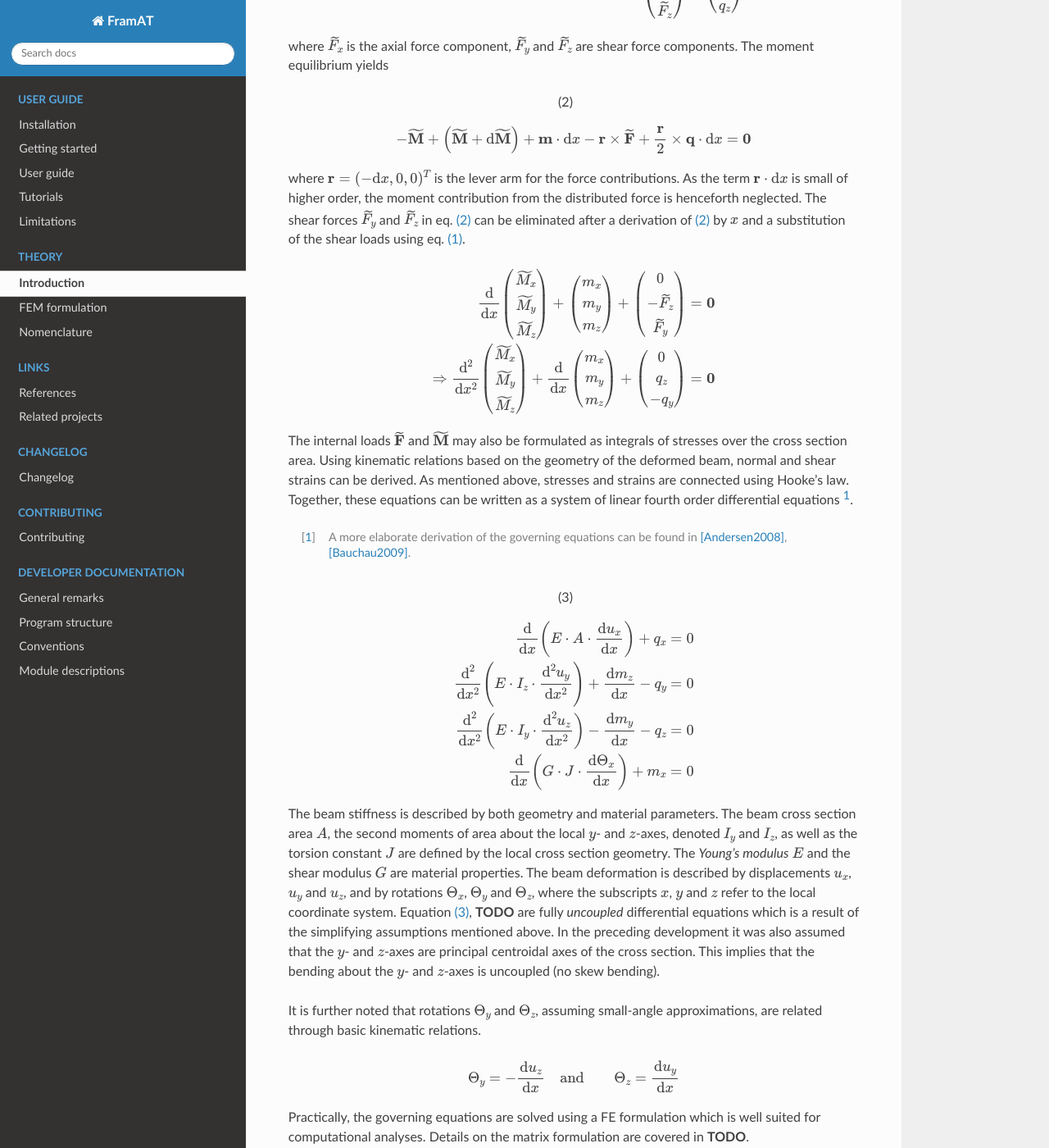
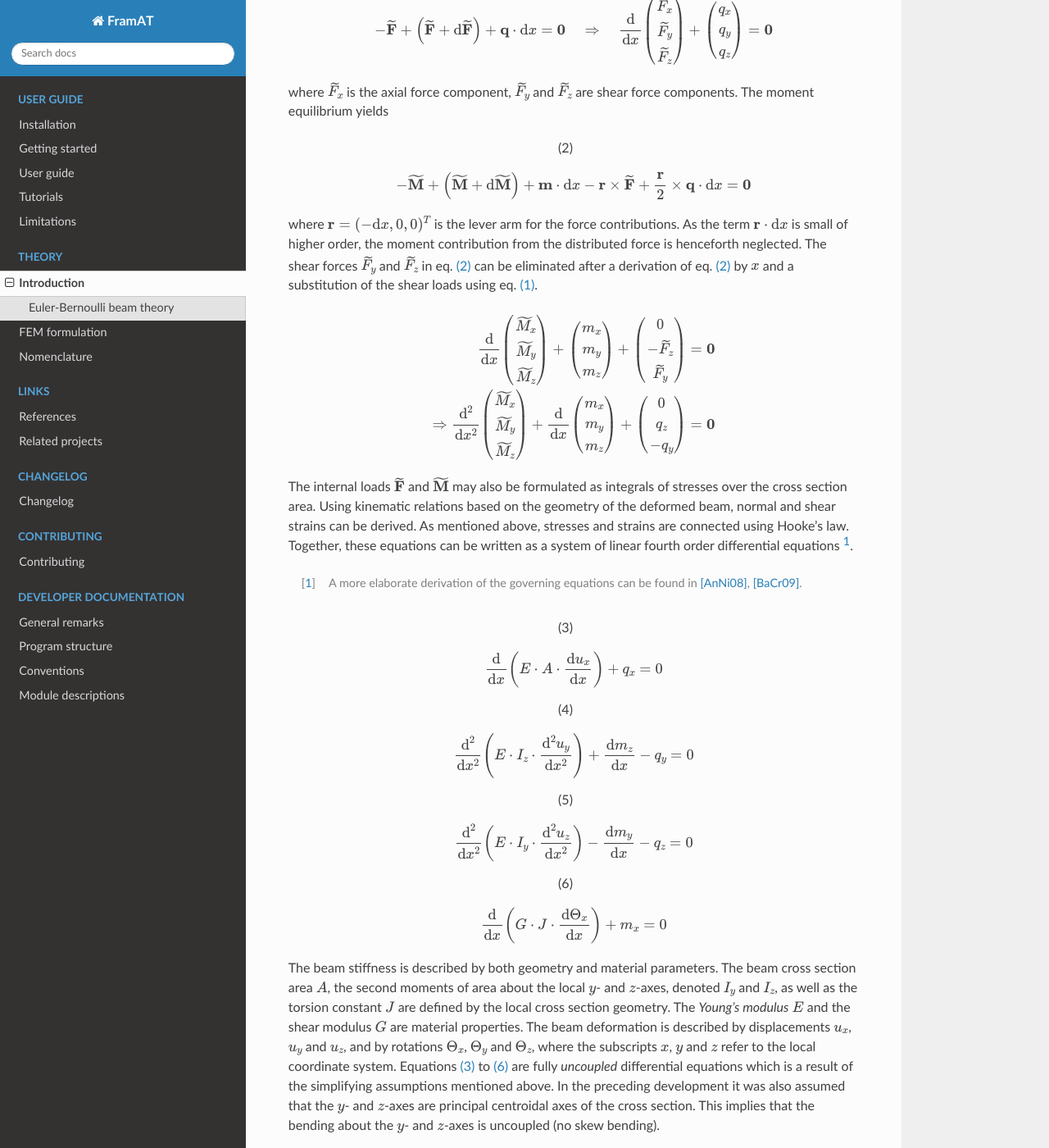
Before and after one commit to airinnova/framat, a Sphinx documentation site: the page built from docs/source/theory/index.rst, in a window 1280 px wide and 1400 px high, scrolled down 1126 px. Shown: the whole window at 82% size. Built offline with Sphinx 7.4.7 and the Read the Docs theme 2.0.0, drawn with Linux system fonts in a browser that asks for light colours; the version number could not be read and is left out; some of the changed text lies outside the part shown.

Commit message:
Documentation: shorter reference tags
* Style suggested/described here: https://build-me-the-docs-please.readthedocs.io/en/latest/Using_Sphinx/UsingBibTeXCitationsInSphinx.html#id2

```diff
--- a/docs/source/conf.py
+++ b/docs/source/conf.py
@@ -102,6 +102,9 @@ rst_prolog = f"""
 
 numfig = True
 
+math_numfig = True
+math_eqref_format = "({number})"
+
 # -- Options for HTML output -------------------------------------------------
 
 # html_theme = 'classic'
--- a/docs/source/related_projects.rst
+++ b/docs/source/related_projects.rst
@@ -15,4 +15,4 @@ Related projects
    :alt: AeroFrame
    :align: right
 
-**AeroFrame** is a framework for static aeroelastic analyses. The framework was developed in a master thesis at *KTH Royal Institute of Technology* and `Airinnova AB`_. Note however, that *AeroFrame* is not being actively developed at the moment. For more information see [Dettmann2019]_.
+**AeroFrame** is a framework for static aeroelastic analyses. The framework was developed in a master thesis at *KTH Royal Institute of Technology* and `Airinnova AB`_. Note however, that *AeroFrame* is not being actively developed at the moment. For more information see [Dett19]_.
--- a/docs/source/theory/index.rst
+++ b/docs/source/theory/index.rst
@@ -3,7 +3,10 @@
 Introduction
 ============
 
-*Euler-Bernoulli beam theory*, also known as classical beam theory, makes use of significant simplifications and assumptions. Most notably, it imposes several constraints on representable deformations of the beam structure. It is assumed that the cross section is infinitely rigid in its own plane, and that -- after deformation -- the cross section remains plane and normal to the deformed beam axis (fundamental Euler-Bernoulli assumptions) [Bauchau2009]_. As a consequence, shear deformations cannot be resolved. In addition, warping deformations are neglected. Furthermore, small deformations are assumed. This allows the linearisation of the governing differential equations. Isotropic material is assumed, and the relation between stresses and strains is modelled using Hooke's law, i.e. using a linear-elastic relation. For materials relevant in aircraft manufacturing such as fibre composites or aluminium this assumption implies a restriction to small strains. The governing equations applied in this work have been derived from an equilibrium consideration in the undeformed state. In particular, this implies that normal forces do not contribute to any bending loads. Thus, global buckling phenomena cannot be represented with these equations. A more extensive overview and discussion about explicit and implicit assumptions can be found in [Andersen2008]_, [Bauchau2009]_.
+Euler-Bernoulli beam theory
+---------------------------
+
+*Euler-Bernoulli beam theory*, also known as classical beam theory, makes use of significant simplifications and assumptions. Most notably, it imposes several constraints on representable deformations of the beam structure. It is assumed that the cross section is infinitely rigid in its own plane, and that -- after deformation -- the cross section remains plane and normal to the deformed beam axis (fundamental Euler-Bernoulli assumptions) [BaCr09]_. As a consequence, shear deformations cannot be resolved. In addition, warping deformations are neglected. Furthermore, small deformations are assumed. This allows the linearisation of the governing differential equations. Isotropic material is assumed, and the relation between stresses and strains is modelled using Hooke's law, i.e. using a linear-elastic relation. For materials relevant in aircraft manufacturing such as fibre composites or aluminium this assumption implies a restriction to small strains. The governing equations applied in this work have been derived from an equilibrium consideration in the undeformed state. In particular, this implies that normal forces do not contribute to any bending loads. Thus, global buckling phenomena cannot be represented with these equations. A more extensive overview and discussion about explicit and implicit assumptions can be found in [AnNi08]_, [BaCr09]_.
 
 .. _fig_beam_element_in_equilibrium:
 .. figure:: ../_static/images/theory/beam_equilibrium.svg
@@ -13,7 +16,7 @@ Introduction
 
    Undeformed beam element in equilibrium. All loads are thought to act on the elastic axis (dashed line). The tilde symbols indicates internal loads rather than externally applied loads.
 
-The Euler-Bernoulli beam model is well covered in literature (see for instance [Andersen2008]_, [Bauchau2009]_, [Megson2016]_, [Young2012]_), thus only a brief overview will be given here. The governing equations can be derived from the equilibrium state of an infinitesimal beam element with length :math:`\text{d}x` in its undeformed state (:numref:`fig_beam_element_in_equilibrium`). The internal loads, the force :math:`\mathbf{\widetilde{F}}` and the moment :math:`\mathbf{\widetilde{M}}`, may differ between the left and right cut. Externally applied distributed forces :math:`\mathbf{q}` (dimension force per length) and distributed moments :math:`\mathbf{m}` (dimension moment per length) are assumed to be constant over the beam element length :math:`\text{d}x`. The force equilibrium stated in the local coordinate system yields
+The Euler-Bernoulli beam model is well covered in literature (see for instance [AnNi08]_, [BaCr09]_, [Megs16]_, [YoBS12]_), thus only a brief overview will be given here. The governing equations can be derived from the equilibrium state of an infinitesimal beam element with length :math:`\text{d}x` in its undeformed state (:numref:`fig_beam_element_in_equilibrium`). The internal loads, the force :math:`\mathbf{\widetilde{F}}` and the moment :math:`\mathbf{\widetilde{M}}`, may differ between the left and right cut. Externally applied distributed forces :math:`\mathbf{q}` (dimension force per length) and distributed moments :math:`\mathbf{m}` (dimension moment per length) are assumed to be constant over the beam element length :math:`\text{d}x`. The force equilibrium stated in the local coordinate system yields
 
 .. math::
     :label: beam_force_equilibrium
@@ -42,9 +45,10 @@ where :math:`\widetilde{F}_x` is the axial force component, :math:`\widetilde{F}
 
     -\mathbf{\widetilde{M}} + \left( \mathbf{\widetilde{M}} + \text{d}{\mathbf{\widetilde{M}}} \right) + \mathbf{m} \cdot \text{d}{x} - \mathbf{r} \times \mathbf{\widetilde{F}} + \frac{\mathbf{r}}{2} \times \mathbf{q} \cdot \text{d}{x} = \mathbf{0}
 
-where :math:`\mathbf{r} = (-\text{d}{x}, 0, 0)^T` is the lever arm for the force contributions. As the term :math:`\mathbf{r} \cdot \text{d}{x}` is small of higher order, the moment contribution from the distributed force is henceforth neglected. The shear forces :math:`\widetilde{F}_y` and :math:`\widetilde{F}_z` in eq. :eq:`beam_moment_equilibrium` can be eliminated after a derivation of :eq:`beam_moment_equilibrium` by :math:`x` and a substitution of the shear loads using eq. :eq:`beam_force_equilibrium`.
+where :math:`\mathbf{r} = (-\text{d}{x}, 0, 0)^T` is the lever arm for the force contributions. As the term :math:`\mathbf{r} \cdot \text{d}{x}` is small of higher order, the moment contribution from the distributed force is henceforth neglected. The shear forces :math:`\widetilde{F}_y` and :math:`\widetilde{F}_z` in eq. :eq:`beam_moment_equilibrium` can be eliminated after a derivation of eq. :eq:`beam_moment_equilibrium` by :math:`x` and a substitution of the shear loads using eq. :eq:`beam_force_equilibrium`.
 
 .. math::
+
     \frac{\text{d}}{\text{d}{x}}%
     \begin{pmatrix}
         \widetilde{M}_x \\
@@ -93,23 +97,29 @@ where :math:`\mathbf{r} = (-\text{d}{x}, 0, 0)^T` is the lever arm for the force
 
 The internal loads :math:`\mathbf{\widetilde{F}}` and :math:`\mathbf{\widetilde{M}}` may also be formulated as integrals of stresses over the cross section area. Using kinematic relations based on the geometry of the deformed beam, normal and shear strains can be derived. As mentioned above, stresses and strains are connected using Hooke's law. Together, these equations can be written as a system of linear fourth order differential equations [#]_.
 
-.. [#] A more elaborate derivation of the governing equations can be found in [Andersen2008]_, [Bauchau2009]_.
+.. [#] A more elaborate derivation of the governing equations can be found in [AnNi08]_, [BaCr09]_.
 
 .. math::
     :label: u_x
 
-        \frac{\text{d}}{\text{d}{x}} \left( E \cdot A \cdot \frac{\text{d}{u_x}}{\text{d}{x}} \right) + q_x &= 0 \\
-        %%
-        %%
-            \frac{\text{d}^2}{\text{d}{x}^2} \left( E \cdot I_z \cdot \frac{\text{d}^2 u_y}{\text{d}{x}^2} \right) +\frac{\text{d}{m_z}}{\text{d}{x}} -q_y &= 0 \\
-        %%
-        %%
-            \frac{\text{d}^2}{\text{d}{x}^2} \left( E \cdot I_y \cdot \frac{\text{d}^2 u_z}{\text{d}{x}^2} \right) -\frac{\text{d}{m_y}}{\text{d}{x}} -q_z &= 0 \\
-        %%
-        %%
-            \frac{\text{d}}{\text{d}{x}} \left( G \cdot J \cdot \frac{\text{d}{\Theta_x}}{\text{d}{x}} \right) + m_x &= 0
+    \frac{\text{d}}{\text{d}{x}} \left( E \cdot A \cdot \frac{\text{d}{u_x}}{\text{d}{x}} \right) + q_x = 0
 
-The beam stiffness is described by both geometry and material parameters. The beam cross section area :math:`A`, the second moments of area about the local :math:`y`- and :math:`z`-axes, denoted :math:`I_y` and :math:`I_z`, as well as the torsion constant :math:`J` are defined by the local cross section geometry. The *Young's modulus* :math:`E` and the shear modulus :math:`G` are material properties. The beam deformation is described by displacements :math:`u_x`, :math:`u_y` and :math:`u_z`, and by rotations :math:`\Theta_x`, :math:`\Theta_y` and :math:`\Theta_z`, where the subscripts :math:`x`, :math:`y` and :math:`z` refer to the local coordinate system. Equation :eq:`u_x`, **TODO** are fully *uncoupled* differential equations which is a result of the simplifying assumptions mentioned above. In the preceding development it was also assumed that the :math:`y`- and :math:`z`-axes are principal centroidal axes of the cross section. This implies that the bending about the :math:`y`- and :math:`z`-axes is uncoupled (no skew bending).
+.. math::
+    :label: u_y
+
+    \frac{\text{d}^2}{\text{d}{x}^2} \left( E \cdot I_z \cdot \frac{\text{d}^2 u_y}{\text{d}{x}^2} \right) +\frac{\text{d}{m_z}}{\text{d}{x}} -q_y = 0
+
+.. math::
+    :label: u_z
+
+    \frac{\text{d}^2}{\text{d}{x}^2} \left( E \cdot I_y \cdot \frac{\text{d}^2 u_z}{\text{d}{x}^2} \right) -\frac{\text{d}{m_y}}{\text{d}{x}} -q_z = 0
+
+.. math::
+    :label: t_x
+
+    \frac{\text{d}}{\text{d}{x}} \left( G \cdot J \cdot \frac{\text{d}{\Theta_x}}{\text{d}{x}} \right) + m_x = 0
+
+The beam stiffness is described by both geometry and material parameters. The beam cross section area :math:`A`, the second moments of area about the local :math:`y`- and :math:`z`-axes, denoted :math:`I_y` and :math:`I_z`, as well as the torsion constant :math:`J` are defined by the local cross section geometry. The *Young's modulus* :math:`E` and the shear modulus :math:`G` are material properties. The beam deformation is described by displacements :math:`u_x`, :math:`u_y` and :math:`u_z`, and by rotations :math:`\Theta_x`, :math:`\Theta_y` and :math:`\Theta_z`, where the subscripts :math:`x`, :math:`y` and :math:`z` refer to the local coordinate system. Equations :eq:`u_x` to :eq:`t_x` are fully *uncoupled* differential equations which is a result of the simplifying assumptions mentioned above. In the preceding development it was also assumed that the :math:`y`- and :math:`z`-axes are principal centroidal axes of the cross section. This implies that the bending about the :math:`y`- and :math:`z`-axes is uncoupled (no skew bending).
 
 It is further noted that rotations :math:`\Theta_y` and :math:`\Theta_z`, assuming small-angle approximations, are related through basic kinematic relations.
 
@@ -121,8 +131,8 @@ It is further noted that rotations :math:`\Theta_y` and :math:`\Theta_z`, assumi
     %%
     \Theta_z = \frac{\text{d}{u_y}}{\text{d}{x}}
 
-Practically, the governing equations are solved using a FE formulation which is well suited for computational analyses. Details on the matrix formulation are covered in **TODO**.
+Practically, the governing equations are solved using a FE formulation which is well suited for computational analyses. Details on the matrix formulation are covered in :ref:`sec_fem_formulation`.
 
 .. note::
 
-    This summary is based on/copied from [Dettmann2019]_ with the authors permission.
+    This summary is based on/copied from [Dett19]_ with the authors permission.
```
Also changed, not shown: docs/TODO.md (+1 -1 lines), docs/source/references.rst (+10 -10 lines), docs/source/theory/fem.rst (+16 -14 lines).
